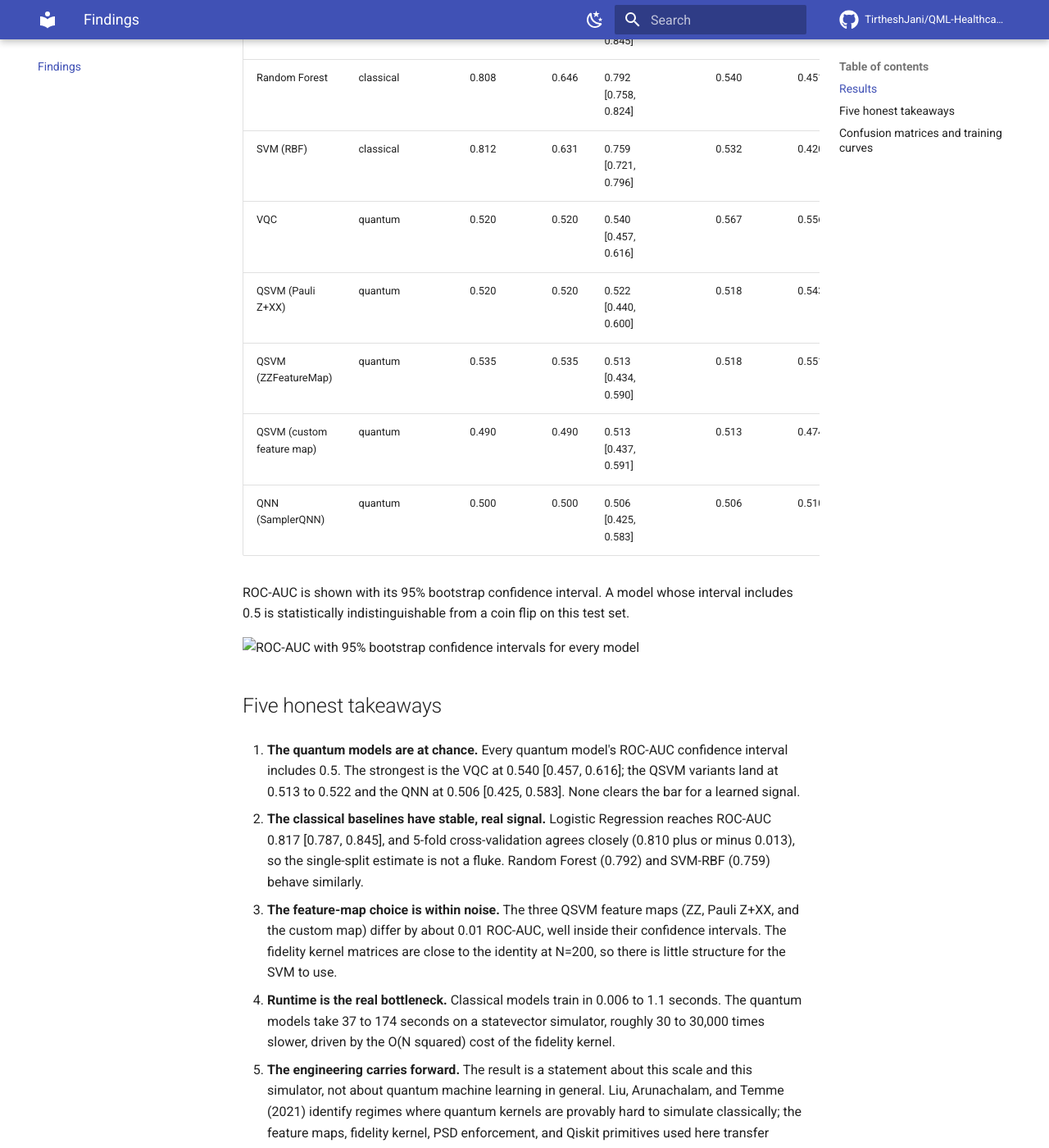
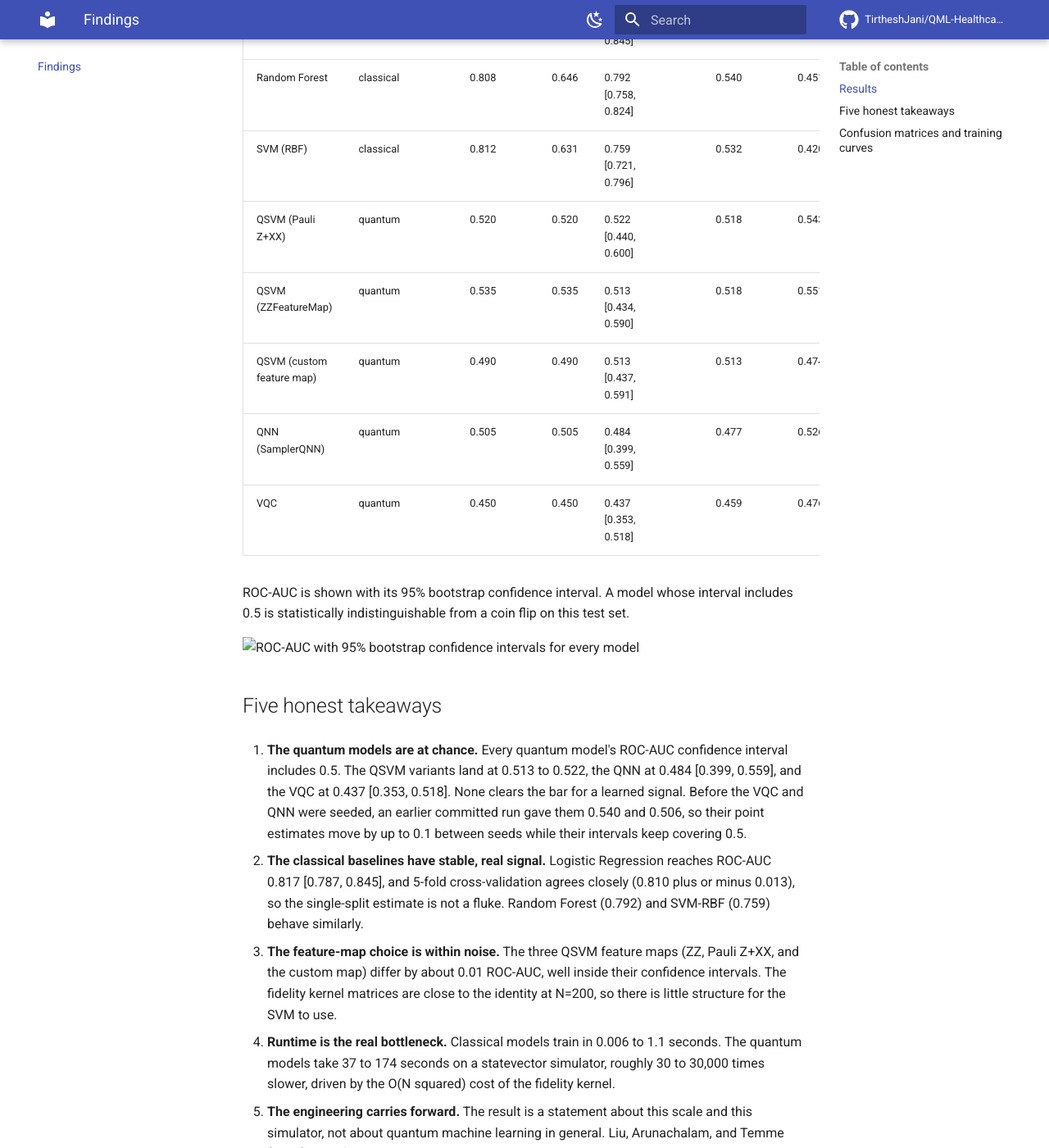
Before and after one commit to TirtheshJani/QML-Healthcare-Diagnostics, an MkDocs documentation site: the page built from docs/findings.md, in a window 1280 px wide and 1400 px high, scrolled down 645 px. Shown: the whole window at 82% size. Built offline with MkDocs 1.6.1 and Material for MkDocs 9.7.7, drawn with Linux system fonts in a browser that asks for light colours; comment, search, counter and statistics services are not loaded.

Commit message:
Regenerate VQC and QNN results with the seeded models
The committed VQC and QNN rows came from an unseeded run and could not be
reproduced (a default rerun gave VQC 0.545 and QNN 0.465 instead of 0.540
and 0.506). With the seeding fix they are deterministic, so regenerate
that stage only, via `python scripts/train_vqc_qnn.py`, run_reports() and
update_readme_table.py / build_docs_tables.py (the `make bonus reports`
path), at 7be950a on Linux, Python 3.11.

- results.json: only the "bonus" section changes; the classical and qsvm
  sections (which reproduced bit for bit) are left as committed.
- VQC ROC-AUC 0.437 [0.353, 0.518], QNN 0.484 [0.399, 0.559]. Both CIs
  still include 0.5, so "every quantum model is at chance" still holds.
  Five seeded runs (two in the repo, one in an isolated copy, one through
  notebook 05, one on Python 3.12) gave identical metrics.
- Figures: VQC/QNN loss curves (now non-empty), VQC/QNN confusion
  matrices, and the five cross-model comparison charts.
- README and findings: regenerated tables, updated VQC/QNN numbers in the
  prose, a note that VQC/QNN train times come from a slower machine than
  the other rows, and the earlier 0.540/0.506 values reported as evidence
  of seed sensitivity.

Co-Authored-By: Claude Opus 5.5 <noreply@anthropic.com>
Claude-Session: https://claude.ai/code/session_01PWSXcyEx8MpeCxMpwDRFHN

```diff
--- a/docs/findings.md
+++ b/docs/findings.md
@@ -19,11 +19,11 @@ The table below is generated directly from `reports/results.json` by
 | Logistic Regression | classical | 0.810 | 0.651 | 0.817 [0.787, 0.845] | 0.578 | 0.460 | 0.01 |
 | Random Forest | classical | 0.808 | 0.646 | 0.792 [0.758, 0.824] | 0.540 | 0.451 | 0.54 |
 | SVM (RBF) | classical | 0.812 | 0.631 | 0.759 [0.721, 0.796] | 0.532 | 0.420 | 1.10 |
-| VQC | quantum | 0.520 | 0.520 | 0.540 [0.457, 0.616] | 0.567 | 0.556 | 77.50 |
 | QSVM (Pauli Z+XX) | quantum | 0.520 | 0.520 | 0.522 [0.440, 0.600] | 0.518 | 0.543 | 174.46 |
 | QSVM (ZZFeatureMap) | quantum | 0.535 | 0.535 | 0.513 [0.434, 0.590] | 0.518 | 0.551 | 104.08 |
 | QSVM (custom feature map) | quantum | 0.490 | 0.490 | 0.513 [0.437, 0.591] | 0.513 | 0.474 | 36.96 |
-| QNN (SamplerQNN) | quantum | 0.500 | 0.500 | 0.506 [0.425, 0.583] | 0.506 | 0.510 | 74.03 |
+| QNN (SamplerQNN) | quantum | 0.505 | 0.505 | 0.484 [0.399, 0.559] | 0.477 | 0.526 | 129.85 |
+| VQC | quantum | 0.450 | 0.450 | 0.437 [0.353, 0.518] | 0.459 | 0.476 | 132.97 |
 <!-- END_RESULTS_TABLE -->
 
 ROC-AUC is shown with its 95% bootstrap confidence interval. A model whose interval includes 0.5 is
@@ -34,8 +34,10 @@ statistically indistinguishable from a coin flip on this test set.
 ## Five honest takeaways
 
 1. **The quantum models are at chance.** Every quantum model's ROC-AUC confidence interval includes
-   0.5. The strongest is the VQC at 0.540 [0.457, 0.616]; the QSVM variants land at 0.513 to 0.522
-   and the QNN at 0.506 [0.425, 0.583]. None clears the bar for a learned signal.
+   0.5. The QSVM variants land at 0.513 to 0.522, the QNN at 0.484 [0.399, 0.559], and the VQC at
+   0.437 [0.353, 0.518]. None clears the bar for a learned signal. Before the VQC and QNN were
+   seeded, an earlier committed run gave them 0.540 and 0.506, so their point estimates move by up to
+   0.1 between seeds while their intervals keep covering 0.5.
 
 2. **The classical baselines have stable, real signal.** Logistic Regression reaches ROC-AUC 0.817
    [0.787, 0.845], and 5-fold cross-validation agrees closely (0.810 plus or minus 0.013), so the
```
Also changed, not shown: README.md (+12 -6 lines), reports/figures/balanced_accuracy_comparison.png, reports/figures/confusion_qnn.png, reports/figures/confusion_vqc.png, reports/figures/f1_comparison.png, reports/figures/final_comparison.png, reports/figures/qnn_loss.png, reports/figures/roc_auc_ci_comparison.png, reports/figures/runtime_comparison.png, reports/figures/vqc_loss.png, 1 other file.
